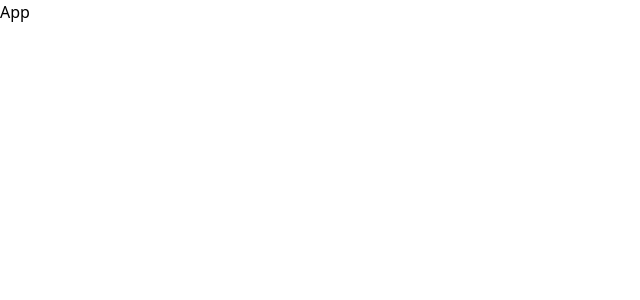
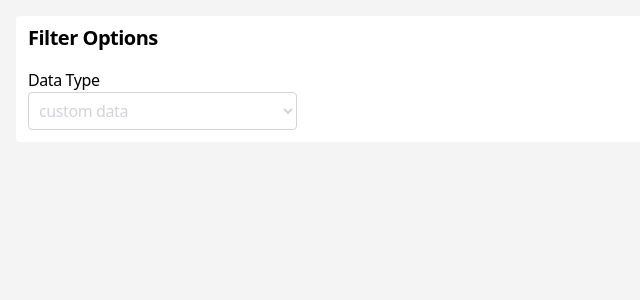
Before and after one commit to Annu12348/task2, a React (Vite) app: page / in a window 1280 px wide. Shown: the top 300 px of the page, without its empty margins (0-640 px from the left). Built offline with nearby package versions, Linux system fonts and the light colour scheme.

Commit message:
task start

```diff
--- a/src/App.jsx
+++ b/src/App.jsx
@@ -1,9 +1,10 @@
 import React from 'react'
+import Task from './components/Task'
 
 const App = () => {
   return (
-    <div>
-      App
+    <div className='w-full h-screen'>
+      <Task />
     </div>
   )
 }
--- /dev/null
+++ b/src/components/Task.jsx
@@ -0,0 +1,25 @@
+import React from "react";
+
+const Task = () => {
+  return (
+    <div className="bg-zinc-100 w-full min-h-full p-4">
+      <div className="bg-white rounded p-3">
+        <h1 className="text-xl capitalize font-semibold tracking-tight leading-none">
+          filter options
+        </h1>
+        <div className="mt-6">
+          <div className="flex flex-col gap-1 w-[22%]  ">
+            <label className="text-md capitalize tracking-tight leading-none">
+              data type
+            </label>
+            <select className="border p-1.5 outline-none  border-zinc-300 text-zinc-300 tracking-tight leading-none rounded">
+              <option>custom data</option>
+            </select>
+          </div>
+        </div>
+      </div>
+    </div>
+  );
+};
+
+export default Task;
```
